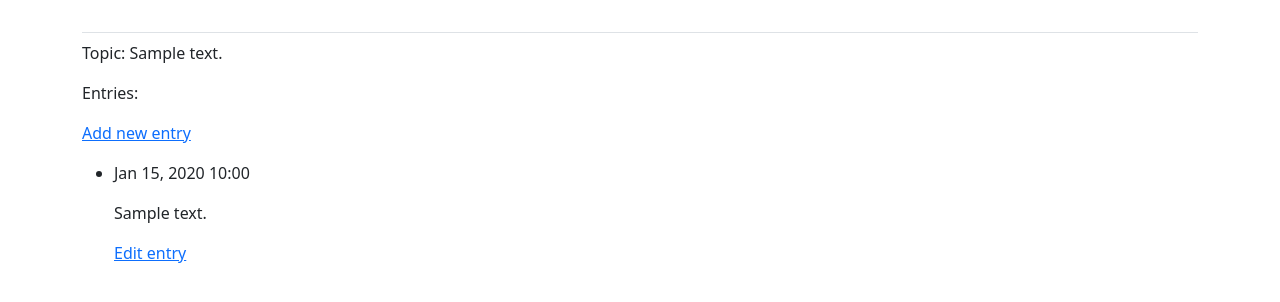
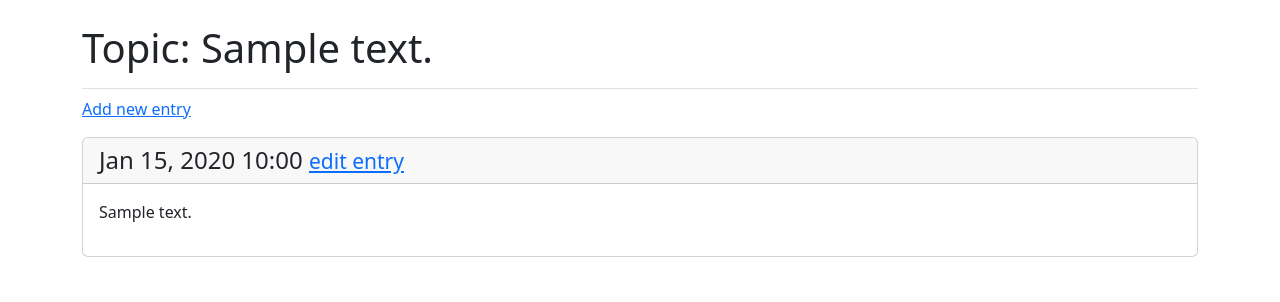
Before and after one commit to vaiogtx/django_learning_log, a Django app: page /topics/1/ in a window 1280 px wide. Shown: the part 58-360 px from the top of the page. Run offline with Django 4.2, Linux system fonts and the light colour scheme; a user stored in the database is signed in; tables that the repository leaves empty hold one stand-in row (values such as "Sample post"); some libraries are stand-ins or nearby versions.

Commit message:
Update topic.html style

```diff
--- a/learning_logs/templates/learning_logs/topic.html
+++ b/learning_logs/templates/learning_logs/topic.html
@@ -1,22 +1,25 @@
 {% extends 'learning_logs/base.html' %}
 
+{% block page_header %}
+    <h1>Topic: {{ topic.text }}</h1>
+{% endblock %}
+
 {% block content %}
-    <p>Topic: {{ topic.text }}</p>
-
-    <p>Entries:</p>
     <p>
         <a href="{% url 'learning_logs:new_entry' topic.id %}">Add new entry</a>
     </p>
-    <ul>
-        {% for entry in entries %}
-            <li>
-                <p>{{ entry.date_added|date:'M d, Y H:i' }}</p>
-                <p>{{ entry.text|linebreaks }}</p>
-                <p><a href="{% url 'learning_logs:edit_entry' entry.id %}">Edit entry</a></p>
-            </li>
-        {% empty %}
-            <li>There are no entries for this topic yet.</li>
-        {% endfor %}
-
-    </ul>
+    {% for entry in entries %}
+        <div class="card mb-3">
+            <h4 class="card-header">
+                {{ entry.date_added|date:'M d, Y H:i' }}
+                <small>
+                    <a href="{% url 'learning_logs:edit_entry' entry.id %}">edit entry</a>
+                </small>
+            </h4>
+            <!-- Card body with entry text -->
+            <div class="card-body">{{ entry.text|linebreaks }}</div>
+        </div>
+    {% empty %}
+        <p>There are no entries for this topic yet.</p>
+    {% endfor %}
 {% endblock %}
```
